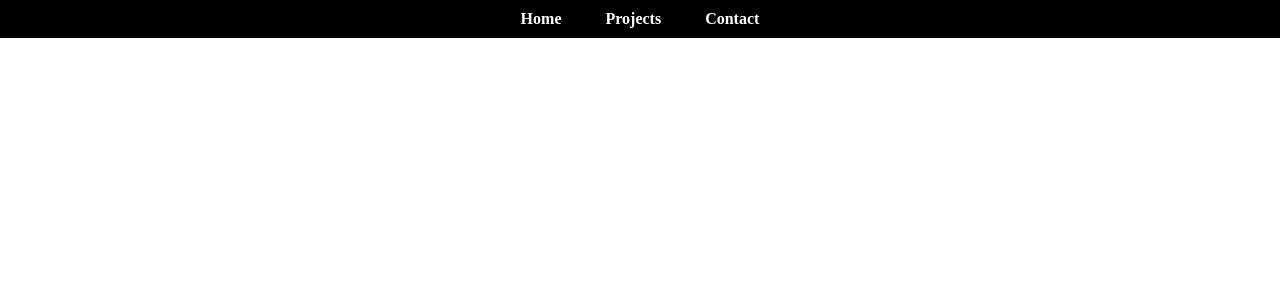
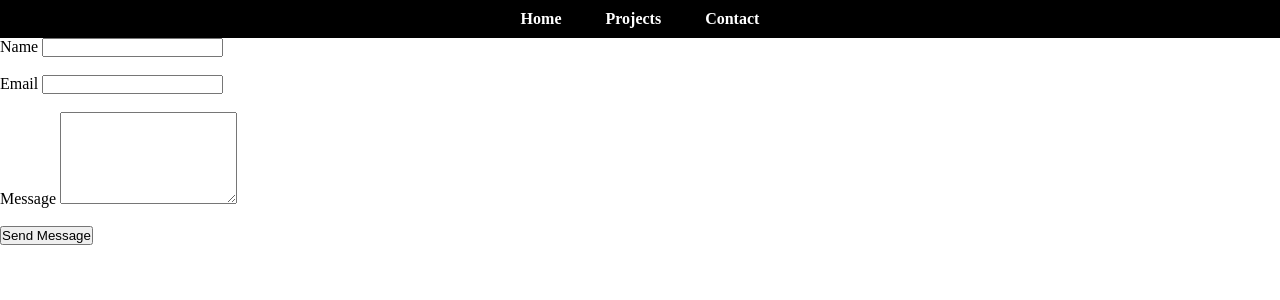
Before and after one commit to PraveenDKatti/PraveenDKatti.github.io, a Jekyll site: the page built from contact.html, in a window 1280 px wide. Shown: the top 300 px of the page. Built offline with Jekyll 4.4.1, drawn with Linux system fonts in a browser that asks for light colours.

Commit message:
created a contact form

```diff
--- a/contact.html
+++ b/contact.html
@@ -20,8 +20,15 @@
 		  </ul>
 	  </header>
     <section>
-      <p>
-      </p>
+	    <form class = "form-container">
+		    <label>Name</label>
+		    <input type = "text"><br><br>
+		    <label>Email</label>
+		    <input type = "email"><br><br>
+		    <label>Message</label>
+		    <textarea rows="6"></textarea><br><br>
+		    <button type = "submit">Send Message</button>
+	    </form>
     </section>
   </body>
 </html>
```
